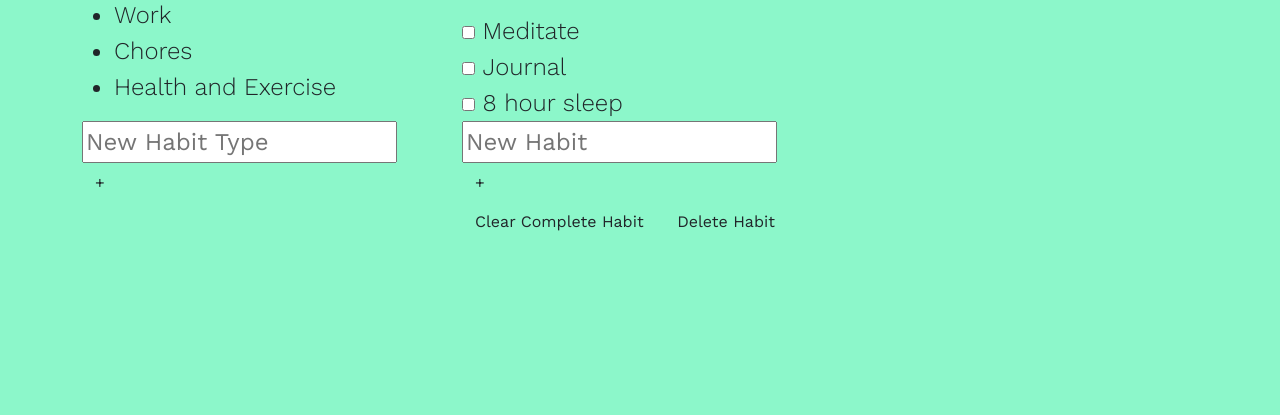
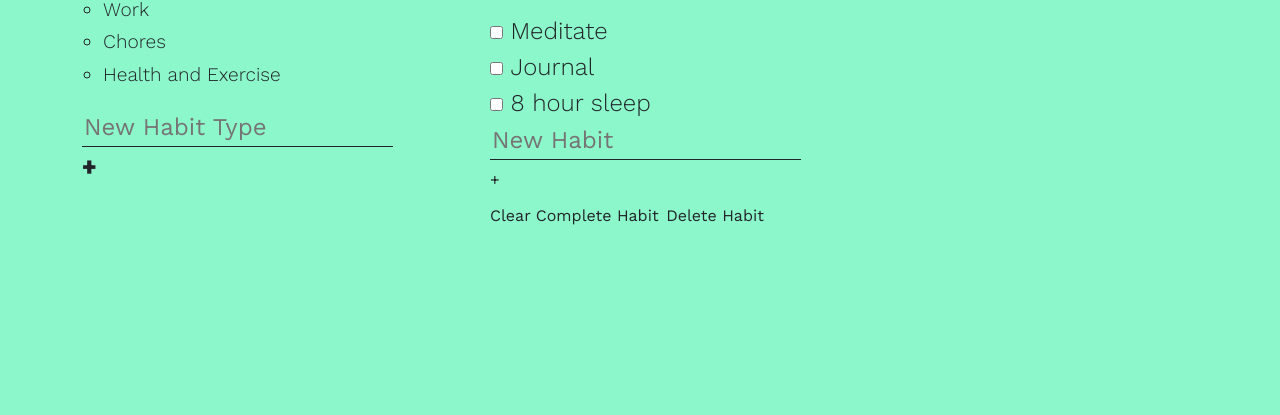
Before and after one commit to aliclarke206/MileStoneProject2_HabitTracker, a plain HTML site: page index.html in a window 1280 px wide. Shown: the part 385-800 px from the top of the page. Drawn offline with nearby package versions, Linux system fonts and the light colour scheme.

Commit message:
Added basic style to categories, lists and buttons

```diff
--- a/assets/style.css
+++ b/assets/style.css
@@ -12,4 +12,65 @@ body {
     font-size: calc(7vw + 2rem);
     font-weight: 900;
     letter-spacing: 1px;
+    margin: -0.2em, 0 0.5em ;
 }
+
+.habit-type-list {
+    font-size: 1.2rem;
+    line-height: 1.7;
+    list-style: circle;
+    padding-left: 1.1em;
+
+}
+
+form {
+    display: flex;
+}
+
+.btn {
+    cursor: pointer;
+    background-color: 0;
+    border: 0;
+    padding: 0;
+    color: inherit;
+}
+
+.btn-list {
+    font-size: 1.5rem;
+    font-weight: 900;
+    margin-right: 0.25em;
+    transition: opacity 250ms ease-in;
+}
+
+.btn-list:hover {
+    opacity: 0.7;
+}
+
+.new-category {
+    background-color: transparent;
+    border: 0;
+    color: inherit;
+    border-bottom: 1px solid currentColor;
+    font-size: inherit;
+
+    transition: border-bottom 150ms ease-in;
+    order: 2;
+
+}
+
+.new-category:focus {
+    border-bottom-width: 3px;
+}
+
+.new-category:focus::placeholder {
+    opacity: 0.8;
+}
+
+.active-list {
+    font-weight: 700;
+}
+
+.habit-list {
+    display: inline-block;
+    padding-left: 40px;
+}
```
